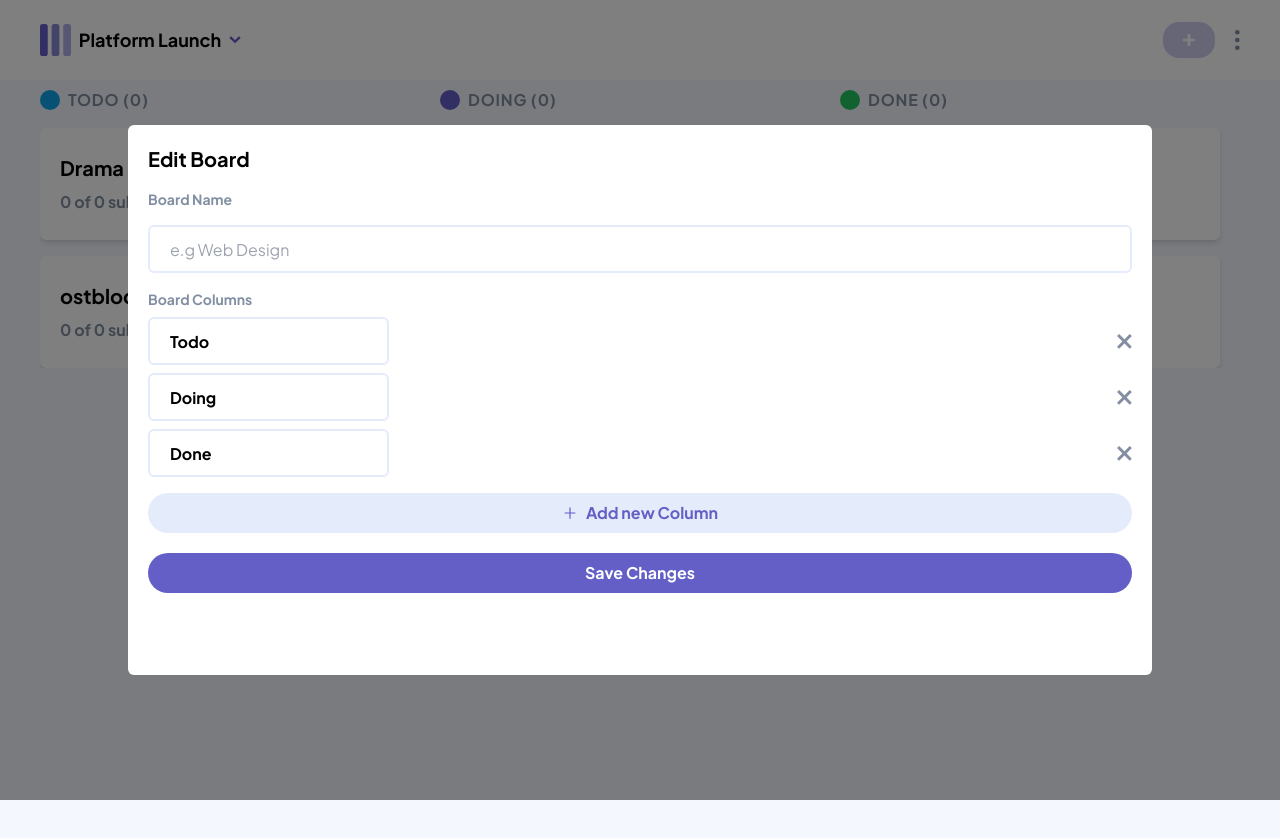
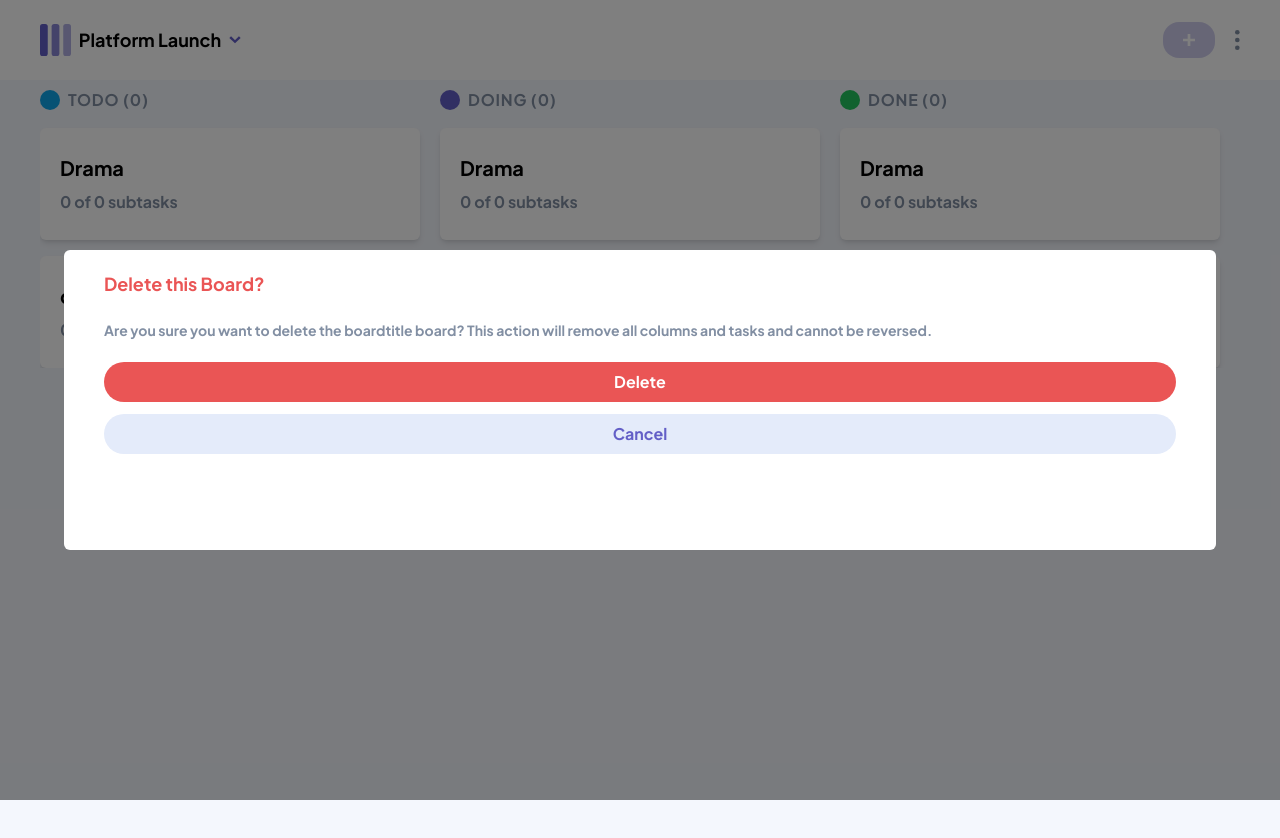
Before and after one commit to danielgen01/kanbanboard-frontend, a React (Vite) app: page / in a window 1280 px wide. Shown: the top 838 px of the page. Built offline with nearby package versions, Linux system fonts and the light colour scheme.

Commit message:
add deleteboard form light & darkmode

```diff
--- a/index.html
+++ b/index.html
@@ -11,7 +11,7 @@
       href="https://fonts.googleapis.com/css2?family=Plus+Jakarta+Sans:ital,wght@0,200;0,300;0,400;0,500;0,600;0,700;0,800;1,200;1,400;1,500;1,600;1,700;1,800&display=swap"
       rel="stylesheet"
     />
-    <script>
+    <!-- <script>
       // On page load or when changing themes, best to add inline in `head` to avoid FOUC
       if (
         localStorage.theme === "dark" ||
@@ -31,7 +31,7 @@
 
       // Whenever the user explicitly chooses to respect the OS preference
       localStorage.removeItem("theme")
-    </script>
+    </script> -->
   </head>
   <body>
     <div id="root"></div>
--- a/src/App.tsx
+++ b/src/App.tsx
@@ -6,6 +6,7 @@ import NewTaskForm from "./components/Forms/AddTask/NewTaskForm"
 import EditTaskForm from "./components/Forms/EditTask/EditTaskForm"
 import AddBoardForm from "./components/Forms/AddNewBoard/AddBoardForm"
 import EditBoardForm from "./components/Forms/EditBoard/EditBoard"
+import DeleteBoard from "./components/Forms/DeleteBoard/DeleteBoard"
 
 function App() {
   return (
@@ -15,7 +16,8 @@ function App() {
       {/* <NewTaskForm /> */}
       {/* <EditTaskForm /> */}
       {/* <AddBoardForm /> */}
-      <EditBoardForm />
+      {/* <EditBoardForm /> */}
+      <DeleteBoard />
     </div>
   )
 }
--- /dev/null
+++ b/src/components/Forms/DeleteBoard/DeleteBoard.tsx
@@ -0,0 +1,37 @@
+import React from "react"
+
+const DeleteBoard = () => {
+  return (
+    <section className="transparent-background bg-black/50 absolute top-0 left-0 h-screen w-screen">
+      <div className="delete-box px-5 min-h-[300px] bg-white dark:bg-dark-gray w-[90%] fixed top-1/2 left-1/2 -translate-x-1/2 -translate-y-1/2 rounded-md">
+        <div className="content py-5 px-5 flex flex-col gap-5">
+          <h1 className="text-lg  text-dark-red font-bold">
+            Delete this Board?
+          </h1>
+          <p className="text-medium-gray leading-6 font-bold text-sm">
+            Are you sure you want to delete the boardtitle board? This action
+            will remove all columns and tasks and cannot be reversed.
+          </p>
+          <div className="button flex flex-col gap-3">
+            <button
+              className="bg-dark-red text-white font-bold py-2 px-4 rounded-3xl"
+              type="button"
+              onClick={() => window.location.reload()}
+            >
+              Delete
+            </button>
+            <button
+              className=" bg-bright-gray dark:bg-white text-dark-purple font-bold py-2 px-4 rounded-3xl"
+              type="button"
+              onClick={() => window.location.reload()}
+            >
+              Cancel
+            </button>
+          </div>
+        </div>
+      </div>
+    </section>
+  )
+}
+
+export default DeleteBoard
```
